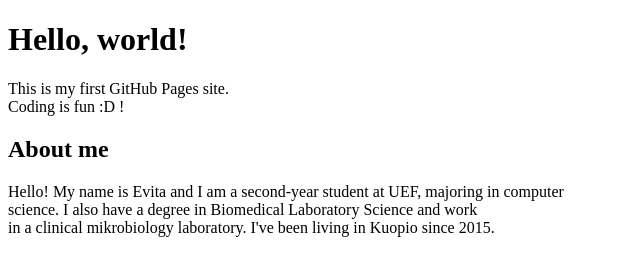
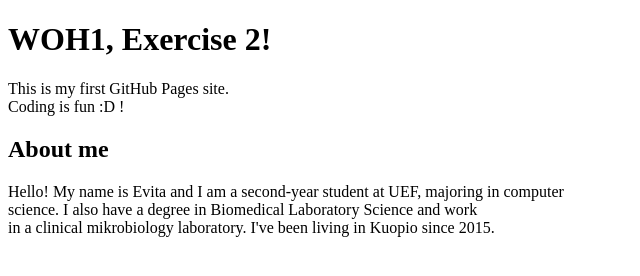
Before and after one commit to evitaromppanen/portfolio-site, a plain HTML site: page index.html in a window 1280 px wide. Shown: the whole page, without its empty margins (0-640 px from the left). Drawn offline with Linux system fonts and the light colour scheme.

Commit message:
Muokattu otsikoita

```diff
--- a/index.html
+++ b/index.html
@@ -1,10 +1,10 @@
 <!DOCTYPE html>
 <html>
 <head>
-  <title>TESTI</title>
+  <title>Portfolio-site</title>
 </head>
 <body>
-  <h1>Hello, world!</h1>
+  <h1>WOH1, Exercise 2!</h1>
   <p>This is my first GitHub Pages site.<br>Coding is fun :D !</p>
 
   <section>
```
